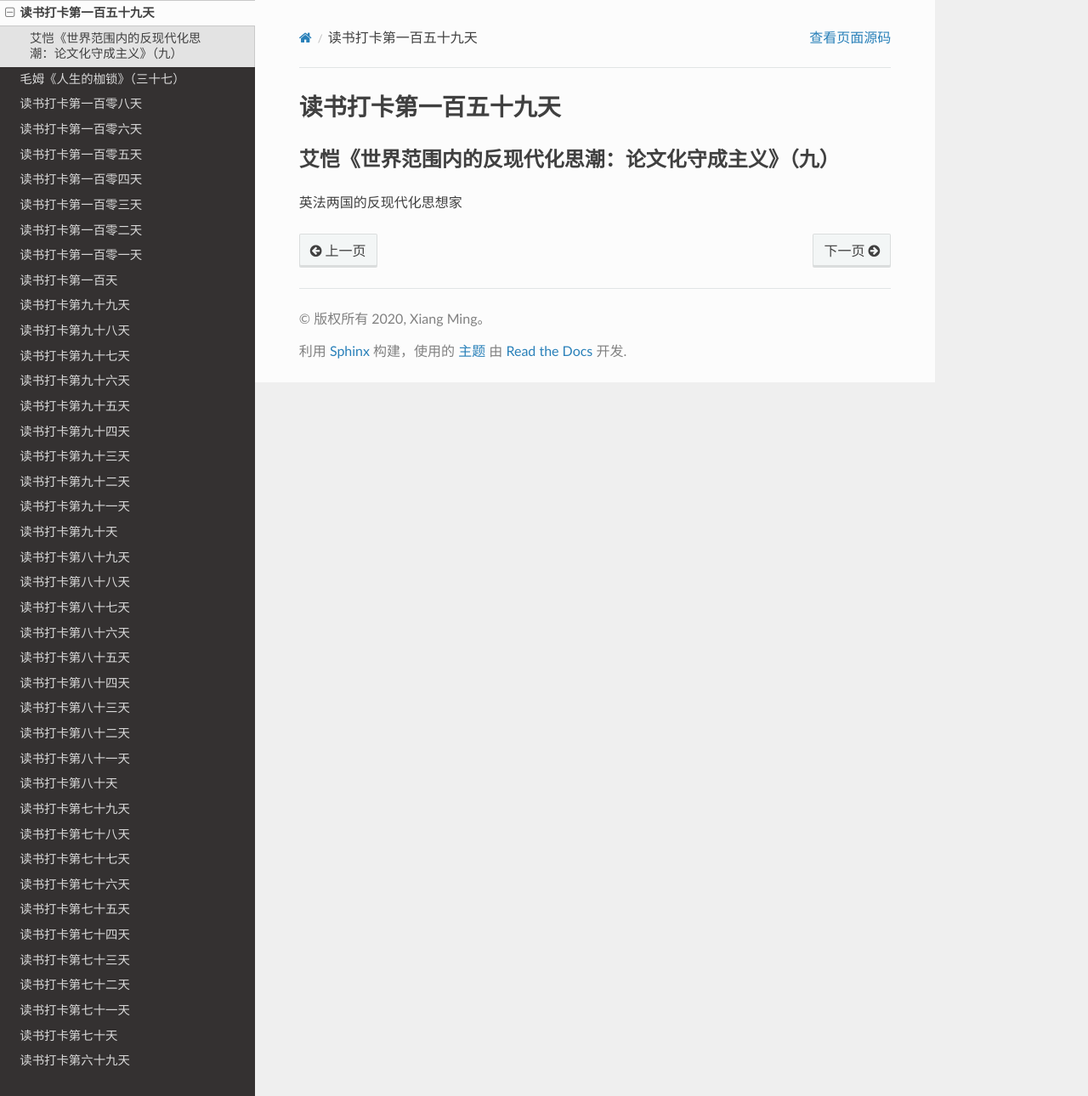
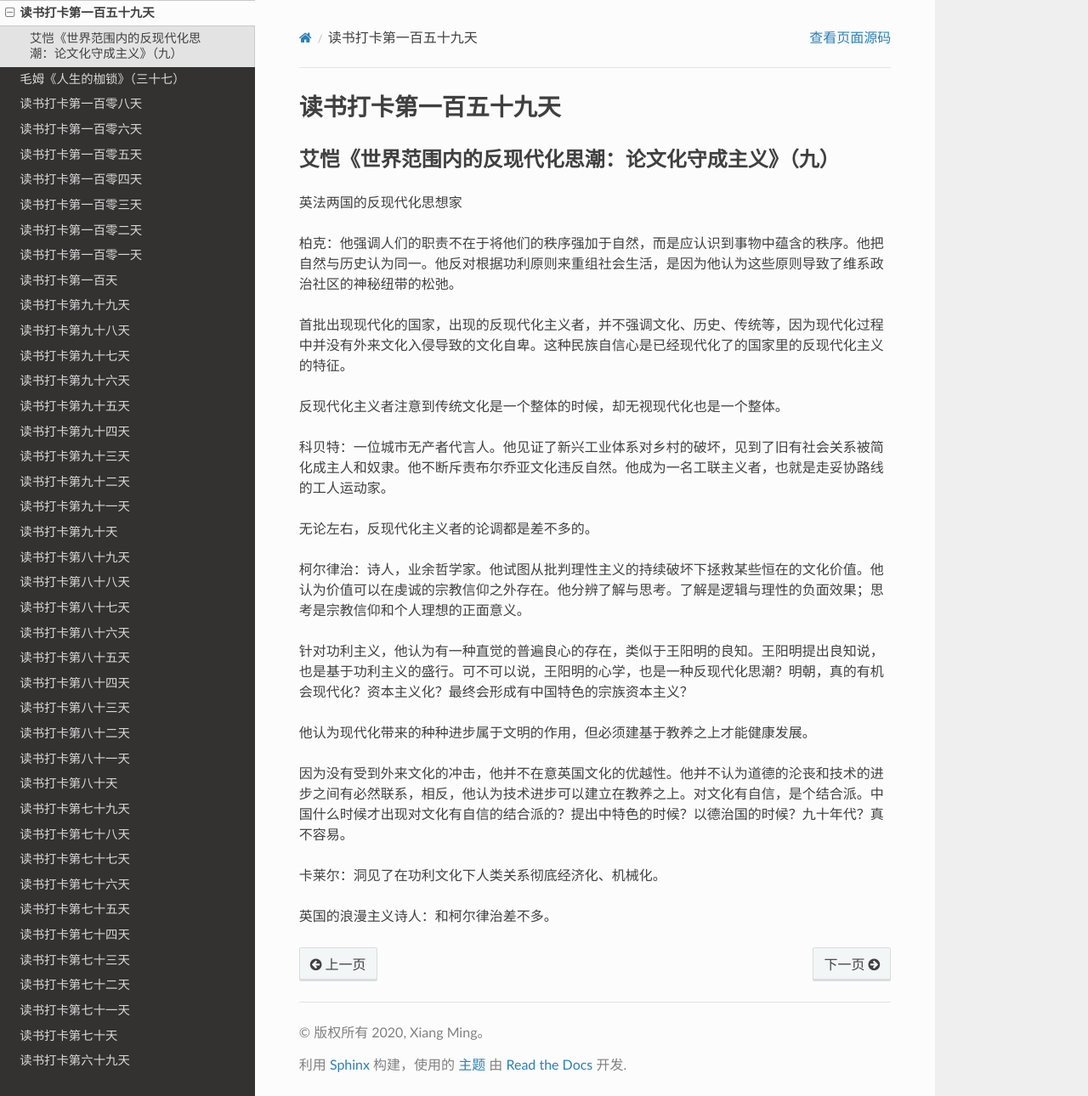
Before and after one commit to xiangming1975/reading, a Sphinx documentation site: the page built from source/2020-12-31.md, in a window 1280 px wide and 1290 px high. Shown: the whole window at 85% size. Built offline with Sphinx 7.4.7 and the Read the Docs theme 2.0.0, drawn with Linux system fonts in a browser that asks for light colours.

Commit message:
继续读艾恺的反现代化思潮

```diff
--- a/source/2020-12-31.md
+++ b/source/2020-12-31.md
@@ -5,3 +5,25 @@
 ---
 
 英法两国的反现代化思想家
+
+柏克：他强调人们的职责不在于将他们的秩序强加于自然，而是应认识到事物中蕴含的秩序。他把自然与历史认为同一。他反对根据功利原则来重组社会生活，是因为他认为这些原则导致了维系政治社区的神秘纽带的松弛。
+
+首批出现现代化的国家，出现的反现代化主义者，并不强调文化、历史、传统等，因为现代化过程中并没有外来文化入侵导致的文化自卑。这种民族自信心是已经现代化了的国家里的反现代化主义的特征。
+
+反现代化主义者注意到传统文化是一个整体的时候，却无视现代化也是一个整体。
+
+科贝特：一位城市无产者代言人。他见证了新兴工业体系对乡村的破坏，见到了旧有社会关系被简化成主人和奴隶。他不断斥责布尔乔亚文化违反自然。他成为一名工联主义者，也就是走妥协路线的工人运动家。
+
+无论左右，反现代化主义者的论调都是差不多的。
+
+柯尔律治：诗人，业余哲学家。他试图从批判理性主义的持续破坏下拯救某些恒在的文化价值。他认为价值可以在虔诚的宗教信仰之外存在。他分辨了解与思考。了解是逻辑与理性的负面效果；思考是宗教信仰和个人理想的正面意义。
+
+针对功利主义，他认为有一种直觉的普遍良心的存在，类似于王阳明的良知。王阳明提出良知说，也是基于功利主义的盛行。可不可以说，王阳明的心学，也是一种反现代化思潮？明朝，真的有机会现代化？资本主义化？最终会形成有中国特色的宗族资本主义？
+
+他认为现代化带来的种种进步属于文明的作用，但必须建基于教养之上才能健康发展。
+
+因为没有受到外来文化的冲击，他并不在意英国文化的优越性。他并不认为道德的沦丧和技术的进步之间有必然联系，相反，他认为技术进步可以建立在教养之上。对文化有自信，是个结合派。中国什么时候才出现对文化有自信的结合派的？提出中特色的时候？以德治国的时候？九十年代？真不容易。
+
+卡莱尔：洞见了在功利文化下人类关系彻底经济化、机械化。
+
+英国的浪漫主义诗人：和柯尔律治差不多。
```
Also changed, not shown: source/2020-01-03.md (added, +37 -0 lines), source/2021-01-01.md (added, +15 -0 lines), source/2021-01-02.md (added, +21 -0 lines), source/2021-01-04.md (added, +17 -0 lines), source/2021-01-05.md (added, +19 -0 lines), source/2021-01-06.md (added, +13 -0 lines), source/2021-01-07.md (added, +19 -0 lines), source/2021-01-08.md (added, +28 -0 lines), source/2021-01-09.md (added, +9 -0 lines).
